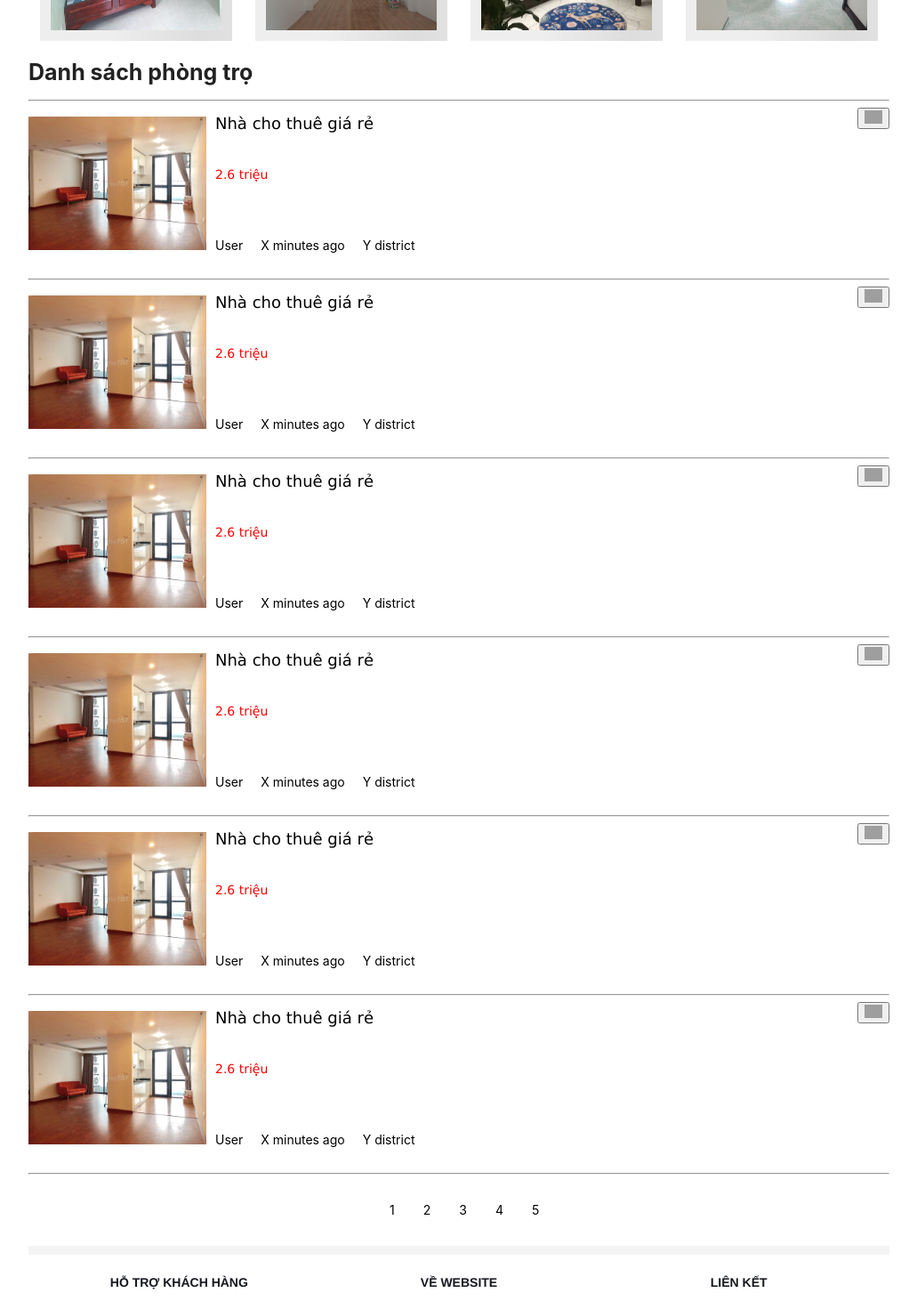
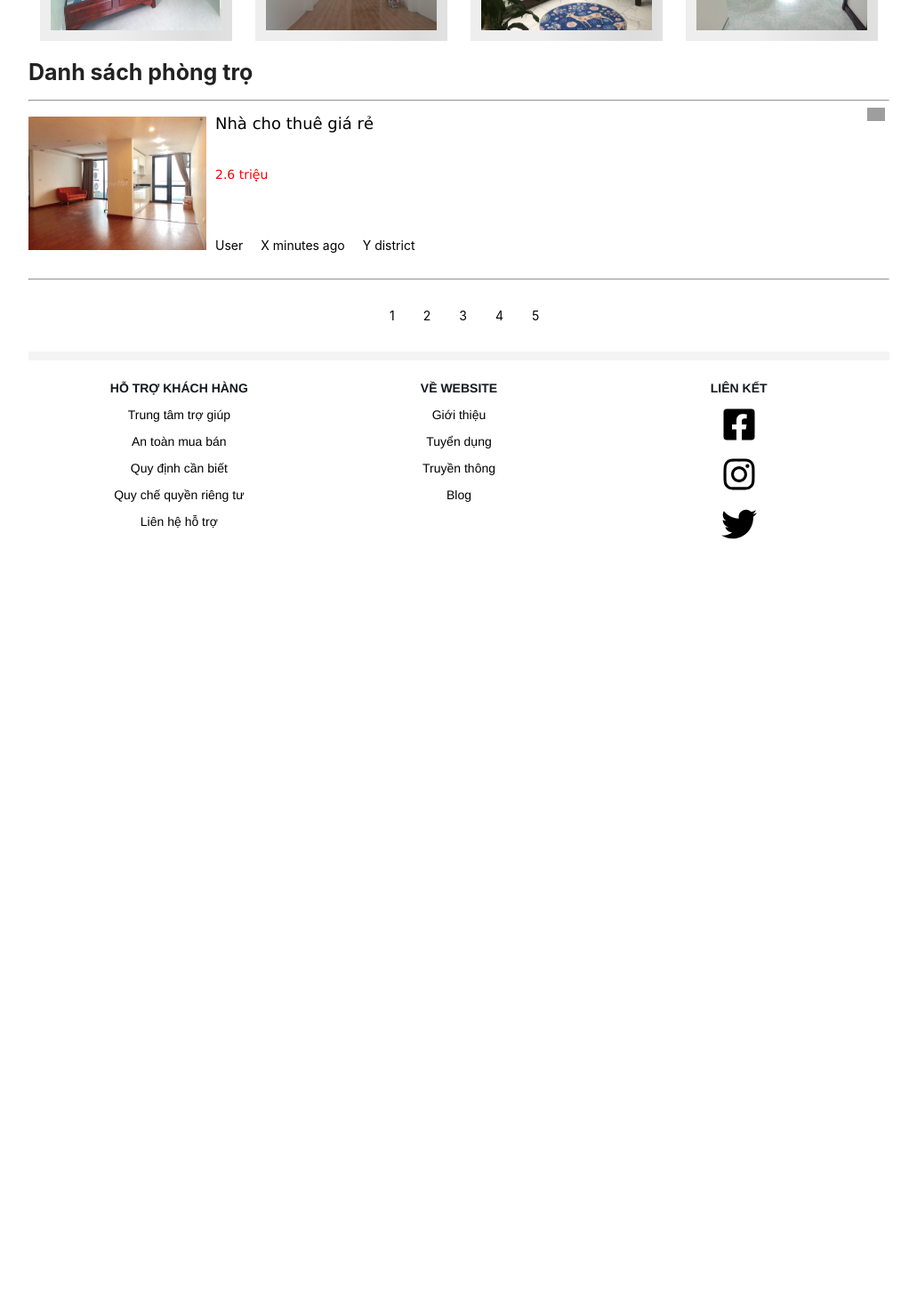
Before and after one commit to VuongTuanSon/Web-Project, a React (Create React App) app: page / in a window 1280 px wide. Shown: the part 600-2062 px from the top of the page at 89% size, without its empty margins (124-1155 px from the left). After the commit the page ends 1257 px from the top, so only its background shows below. Built offline with nearby package versions, Linux system fonts and the light colour scheme; grey boxes are pictures that could not be loaded.

Commit message:
fix button

```diff
--- a/package.json
+++ b/package.json
@@ -4,6 +4,7 @@
   "private": true,
   "dependencies": {
     "@fortawesome/fontawesome-svg-core": "^1.2.32",
+    "@fortawesome/free-regular-svg-icons": "^5.15.1",
     "@fortawesome/free-solid-svg-icons": "^5.15.1",
     "@fortawesome/react-fontawesome": "^0.1.12",
     "@testing-library/jest-dom": "^5.11.5",
--- a/src/assets/default.css
+++ b/src/assets/default.css
@@ -476,6 +476,7 @@ hr.divide-profile
 }
 .heart-button
 {
+    padding-right:5px;
     float:right;
 }
 .input-comment {
--- a/src/pages/homePage.js
+++ b/src/pages/homePage.js
@@ -7,29 +7,28 @@ import hot2 from './images/hot2.jpg'
 import hot3 from './images/hot3.jpg'
 import hot4 from './images/hot4.jpg'
 import list1 from './images/list-item1.jpg'
-import heart from './images/heart.png'
-import 'react-multi-carousel/lib/styles.css';
-const responsive = {
-    superLargeDesktop: {
-        // the naming can be any, depends on you.
-        breakpoint: { max: 4000, min: 3000 },
-        items: 5
-    },
-    desktop: {
-        breakpoint: { max: 3000, min: 1024 },
-        items: 4
-    },
-    tablet: {
-        breakpoint: { max: 1024, min: 464 },
-        items: 2
-    },
-    mobile: {
-        breakpoint: { max: 464, min: 0 },
-        items: 1
-    }
-};
-function homePage() {
-    return (
+import { Component } from 'react';
+
+
+const imagesPath = {
+    heart: "https://static.chotot.com/storage/icons/saveAd/save-ad.svg",
+    heart2: "https://static.chotot.com/storage/icons/saveAd/save-ad-active.svg"
+  }
+
+
+class homePage extends Component {
+    state = {
+        open: true
+      }
+      toggleImage = () => {
+        this.setState(state => ({ open: !state.open }))
+      }
+
+      getImageName = () => this.state.open ? 'heart' : 'heart2'
+    render ()
+    {
+        const imageName = this.getImageName();
+        return (
         <div className="ekvnxp" >
             <div className="ergipz">
                 <h1 className="eBxpbB">Những phòng trọ được xem nhiều nhất</h1>
@@ -68,143 +67,12 @@ function homePage() {
                     </div>
                     <div className="col2">
                         <span className="heart-button">
-                            <button>
-                                <img src={heart} width="20" />
-                            </button>
+                            <img style={{maxWidth: '20px'}} src={imagesPath[imageName]} onClick={this.toggleImage} />
                         </span>
                     </div>
                 </div>
                 <hr />
-                <div className="container">
-                    <div className="col1">
-                        <NavLink to="/DetailedItems" className="wrap-list">
-                            <img src={list1} className="wrap-list-img" />
-                            <div className="wrap-list-body">
-                                <div className="wrap-list-content">Nhà cho thuê giá rẻ</div>
-                                <div className="wrap-list-content-lowerhalf">
-                                    <span className="wrap-list-price">2.6 triệu</span>
-                                    <div className="adListingInfo">
-                                        <span className="adItems">User</span>
-                                        <span className="adItems">X minutes ago</span>
-                                        <span>Y district</span>
-                                    </div>
-                                </div>
-                            </div>
-                        </NavLink>
-                    </div>
-                    <div className="col2">
-                        <span className="heart-button">
-                            <button>
-                                <img src={heart} width="20" />
-                            </button>
-                        </span>
-                    </div>
-                </div>
-                <hr />
-                <div className="container">
-                    <div className="col1">
-                        <NavLink to="/DetailedItems" className="wrap-list">
-                            <img src={list1} className="wrap-list-img" />
-                            <div className="wrap-list-body">
-                                <div className="wrap-list-content">Nhà cho thuê giá rẻ</div>
-                                <div className="wrap-list-content-lowerhalf">
-                                    <span className="wrap-list-price">2.6 triệu</span>
-                                    <div className="adListingInfo">
-                                        <span className="adItems">User</span>
-                                        <span className="adItems">X minutes ago</span>
-                                        <span>Y district</span>
-                                    </div>
-                                </div>
-                            </div>
-                        </NavLink>
-                    </div>
-                    <div className="col2">
-                        <span className="heart-button">
-                            <button>
-                                <img src={heart} width="20" />
-                            </button>
-                        </span>
-                    </div>
-                </div>
-                <hr />
-                <div className="container">
-                    <div className="col1">
-                        <NavLink to="/DetailedItems" className="wrap-list">
-                            <img src={list1} className="wrap-list-img" />
-                            <div className="wrap-list-body">
-                                <div className="wrap-list-content">Nhà cho thuê giá rẻ</div>
-                                <div className="wrap-list-content-lowerhalf">
-                                    <span className="wrap-list-price">2.6 triệu</span>
-                                    <div className="adListingInfo">
-                                        <span className="adItems">User</span>
-                                        <span className="adItems">X minutes ago</span>
-                                        <span>Y district</span>
-                                    </div>
-                                </div>
-                            </div>
-                        </NavLink>
-                    </div>
-                    <div className="col2">
-                        <span className="heart-button">
-                            <button>
-                                <img src={heart} width="20" />
-                            </button>
-                        </span>
-                    </div>
-                </div>
-                <hr />
-                <div className="container">
-                    <div className="col1">
-                        <NavLink to="/DetailedItems" className="wrap-list">
-                            <img src={list1} className="wrap-list-img" />
-                            <div className="wrap-list-body">
-                                <div className="wrap-list-content">Nhà cho thuê giá rẻ</div>
-                                <div className="wrap-list-content-lowerhalf">
-                                    <span className="wrap-list-price">2.6 triệu</span>
-                                    <div className="adListingInfo">
-                                        <span className="adItems">User</span>
-                                        <span className="adItems">X minutes ago</span>
-                                        <span>Y district</span>
-                                    </div>
-                                </div>
-                            </div>
-                        </NavLink>
-                    </div>
-                    <div className="col2">
-                        <span className="heart-button">
-                            <button>
-                                <img src={heart} width="20" />
-                            </button>
-                        </span>
-                    </div>
-                </div>
-                <hr />
-                <div className="container">
-                    <div className="col1">
-                        <NavLink to="/DetailedItems" className="wrap-list">
-                            <img src={list1} className="wrap-list-img" />
-                            <div className="wrap-list-body">
-                                <div className="wrap-list-content">Nhà cho thuê giá rẻ</div>
-                                <div className="wrap-list-content-lowerhalf">
-                                    <span className="wrap-list-price">2.6 triệu</span>
-                                    <div className="adListingInfo">
-                                        <span className="adItems">User</span>
-                                        <span className="adItems">X minutes ago</span>
-                                        <span>Y district</span>
-                                    </div>
-                                </div>
-                            </div>
-                        </NavLink>
-                    </div>
-                    <div className="col2">
-                        <span className="heart-button">
-                            <button>
-                                <img src={heart} width="20" />
-                            </button>
-                        </span>
-                    </div>
-                </div>
-                <hr />
+
                 <ul className="productLists">
                     <li className="listItems"><Link to="">1</Link></li>
                     <li className="listItems"><Link to="/Products2">2</Link></li>
@@ -214,6 +82,7 @@ function homePage() {
                 </ul>
             </div>
         </div>
-    );
+        );
+    }
 }
 export default homePage;
--- a/src/pages/profilePage.js
+++ b/src/pages/profilePage.js
@@ -17,6 +17,9 @@ function ProfilePage() {
                             <img className="ava-pic" src={avatar1} width="50" height="50" />
                         </div>
                         <span className="seller-name">Vương Tuấn Sơn</span>
+                    </NavLink>
+                    <NavLink to="">
+                        <div>Tin bài đã lưu</div>
                     </NavLink>
                     <div className="separator"></div>
                 </div>
```
Also changed, not shown: src/pages/images/heart.jpg (added), 1 other file (tests, documents, lock files or other folders).
